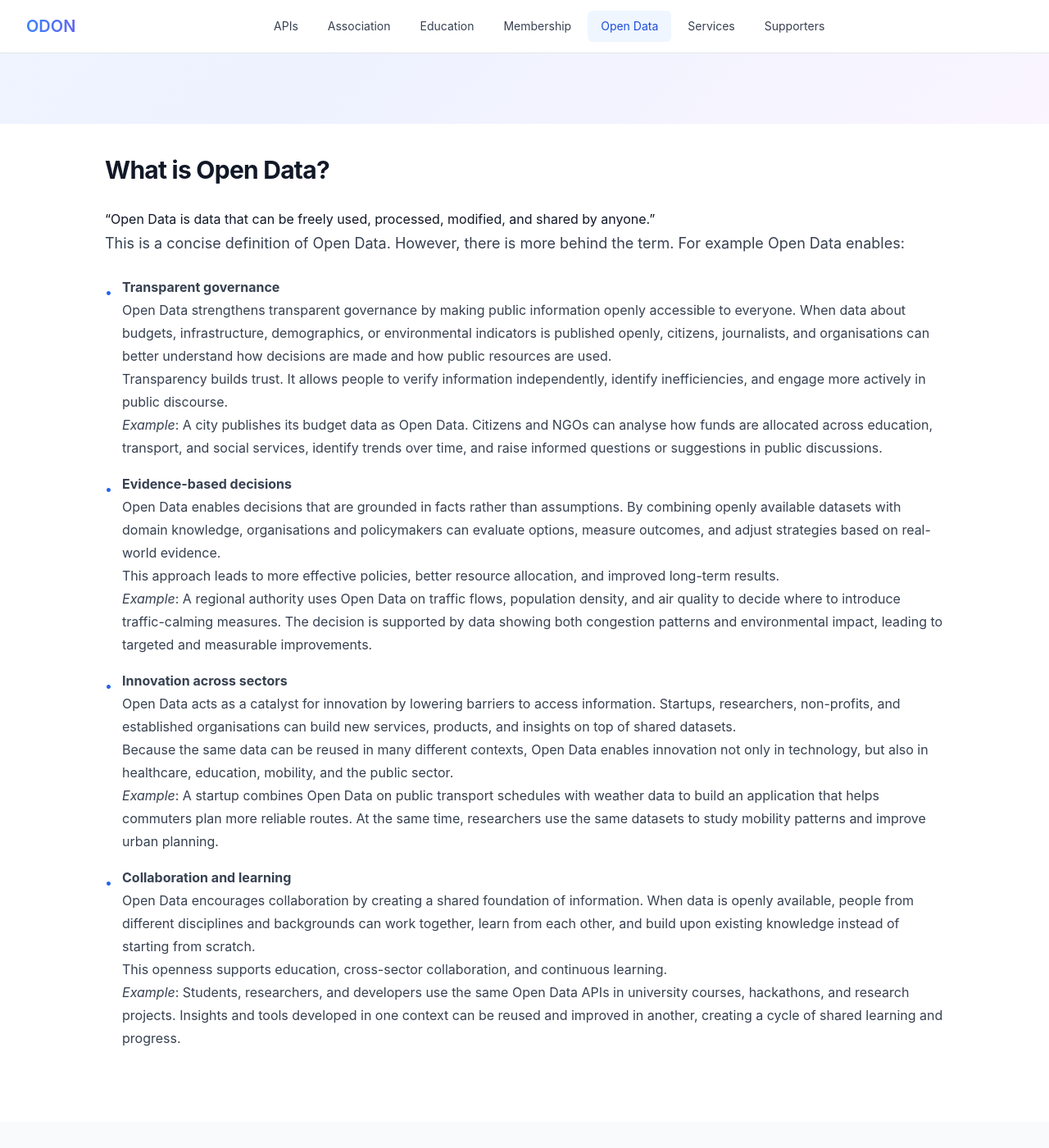
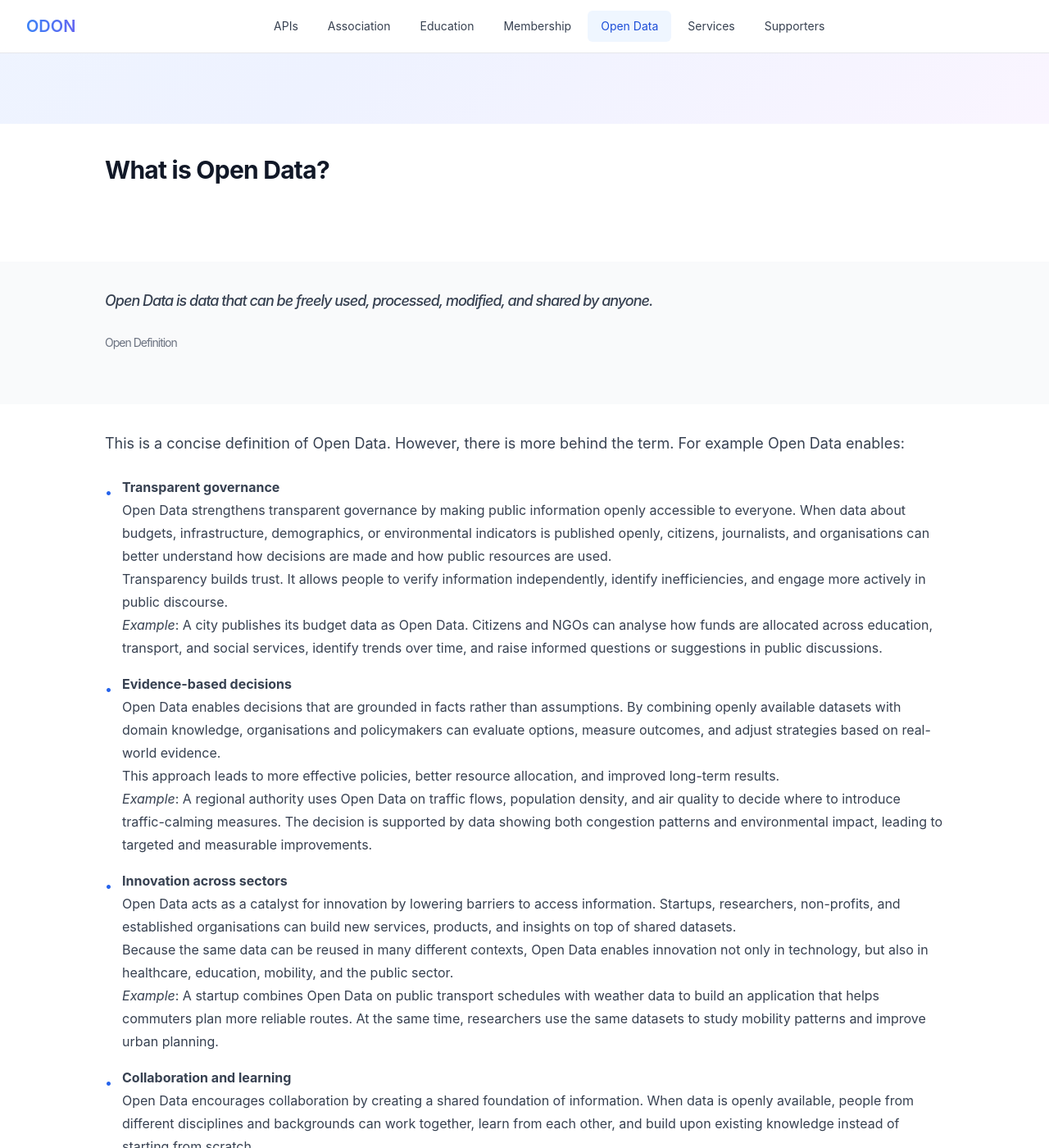
Before and after one commit to verein-odon/verein-odon.github.io, a Jekyll site: the page built from docs/en/open-data.md, in a window 1280 px wide and 1400 px high, scrolled down 513 px. Shown: the whole window at 82% size. Built offline with Jekyll 4.4.1, drawn with Linux system fonts in a browser that asks for light colours.

Commit message:
Added section for quote and used it for Open Data defition

```diff
--- /dev/null
+++ b/docs/_includes/quote_section.html
@@ -0,0 +1,21 @@
+{% comment %}
+  Quote section – same structure as other sections. Configurable bg (bg-white / bg-gray).
+  Parameters:
+    - quote (required): the quote text
+    - author (optional): author name or source, shown subtly below the quote
+    - bg (optional): section background, e.g. bg-white or bg-gray (default: bg-gray)
+{% endcomment %}
+{% if include.quote and include.quote != "" %}
+<section class="section quote-section bg-{{ include.bg_color | default: 'gray' }}" aria-label="Quote">
+  <div class="container">
+    <div class="content-section">
+      <blockquote class="quote-section-block">
+        <p class="quote-section-text">{{ include.quote }}</p>
+        {% if include.author and include.author != "" %}
+        <footer class="quote-section-author">{{ include.author }}</footer>
+        {% endif %}
+      </blockquote>
+    </div>
+  </div>
+</section>
+{% endif %}
--- a/docs/assets/main.scss
+++ b/docs/assets/main.scss
@@ -1382,6 +1382,38 @@ td {
 }
 
 /* Definition Box */
+/* Quote section – highlight block */
+/* Quote: standalone section with strong highlight */
+/* Quote section – no box, follows .content-section layout */
+.quote-section-block {
+  margin: 0;
+  padding: 0;
+  border: none;
+}
+
+.quote-section-text {
+  font-size: 1.375rem;
+  line-height: 1.6;
+  color: var(--color-gray-900);
+  font-weight: 500;
+  font-style: italic;
+  margin: 0 0 0.75rem 0;
+}
+
+.quote-section-author {
+  font-size: 0.875rem;
+  color: var(--color-gray-500);
+  font-style: normal;
+  font-weight: 400;
+  margin: 0;
+}
+
+@media (min-width: 768px) {
+  .quote-section-text {
+    font-size: 1.625rem;
+  }
+}
+
 .definition-box {
   background: linear-gradient(to right, var(--color-blue-50), var(--color-indigo-50));
   border-radius: 1rem;
--- a/docs/en/open-data.md
+++ b/docs/en/open-data.md
@@ -13,9 +13,15 @@ permalink: /en/open-data/
             <h2>
                 What is Open Data?
             </h2>
-            <div>
-                <quote>“Open Data is data that can be freely used, processed, modified, and shared by anyone.”</quote>
-            </div>
+        </div>
+    </div>
+</section>
+
+{% include quote_section.html quote="Open Data is data that can be freely used, processed, modified, and shared by anyone." author="Open Definition" bg="bg-gray" %}
+
+<section class="section bg-white">
+    <div class="container">
+        <div class="content-section">
             <p>
                 This is a concise definition of Open Data. However, there is more behind the term. For example Open Data enables:
             </p>
```
